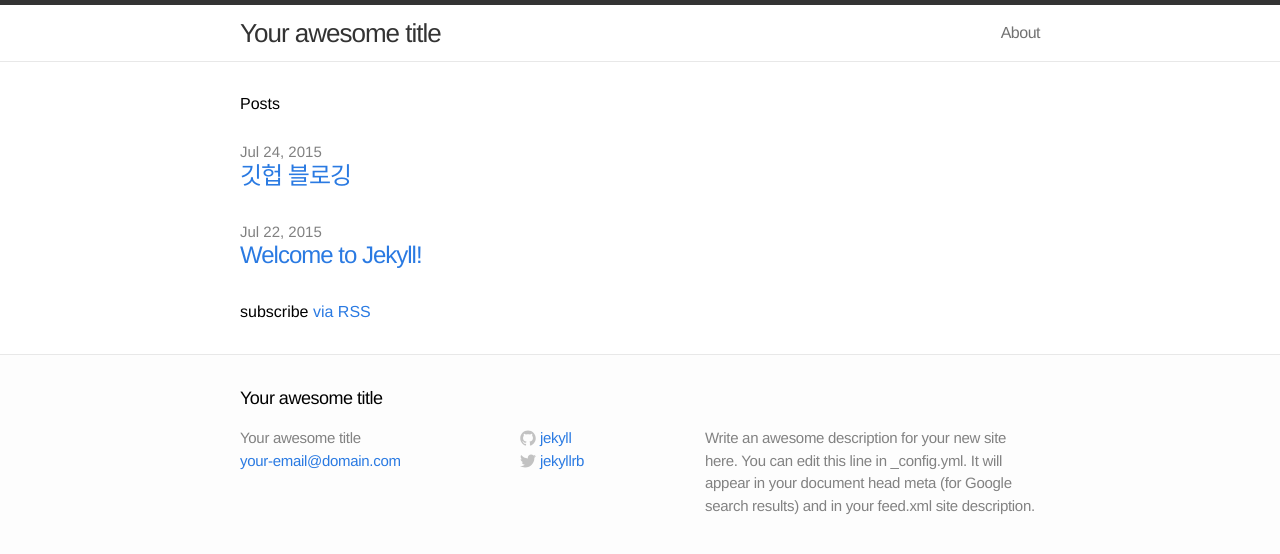
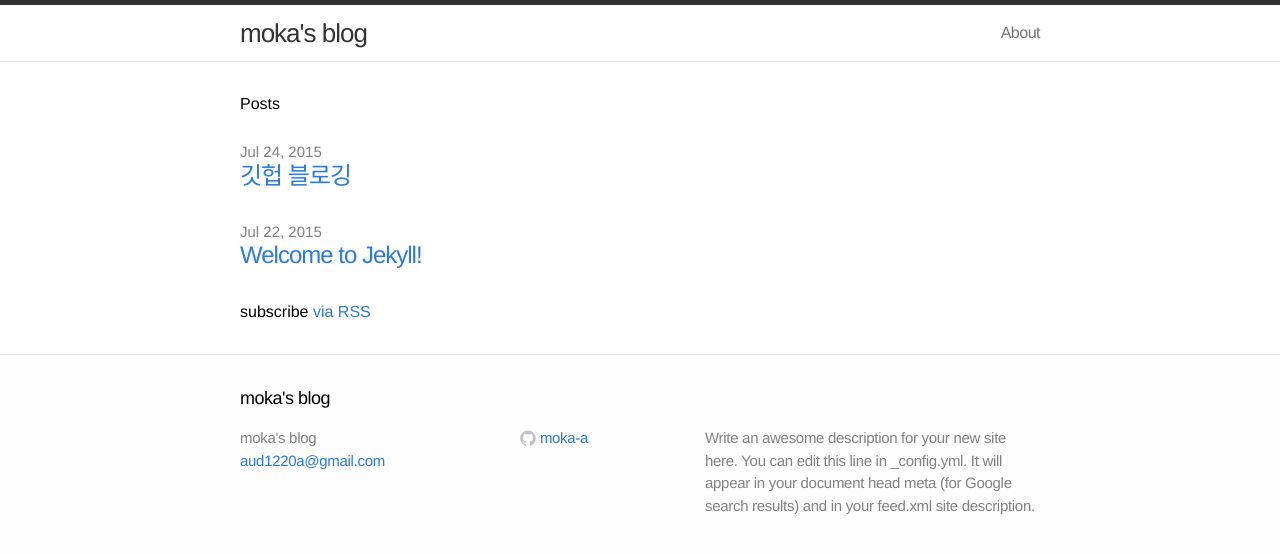
Before and after one commit to steadymoka/moka-a.github.io, a Jekyll site: the page built from index.html, in a window 1280 px wide. Shown: the top 554 px of the page. Built offline with Jekyll 4.4.1, drawn with Linux system fonts in a browser that asks for light colours.

Commit message:
edit config.yml

```diff
--- a/_config.yml
+++ b/_config.yml
@@ -1,11 +1,11 @@
 # Site settings
-title: Your awesome title
-email: your-email@domain.com
+title: moka's blog
+email: aud1220a@gmail.com
 description: "Write an awesome description for your new site here. You can edit this line in _config.yml. It will appear in your document head meta (for Google search results) and in your feed.xml site description."
 baseurl: ""
 url: "http://yourdomain.com"
-twitter_username: jekyllrb
-github_username:  jekyll
+twitter_username:
+github_username:  moka-a
 
 # Build settings
 markdown: kramdown
```
